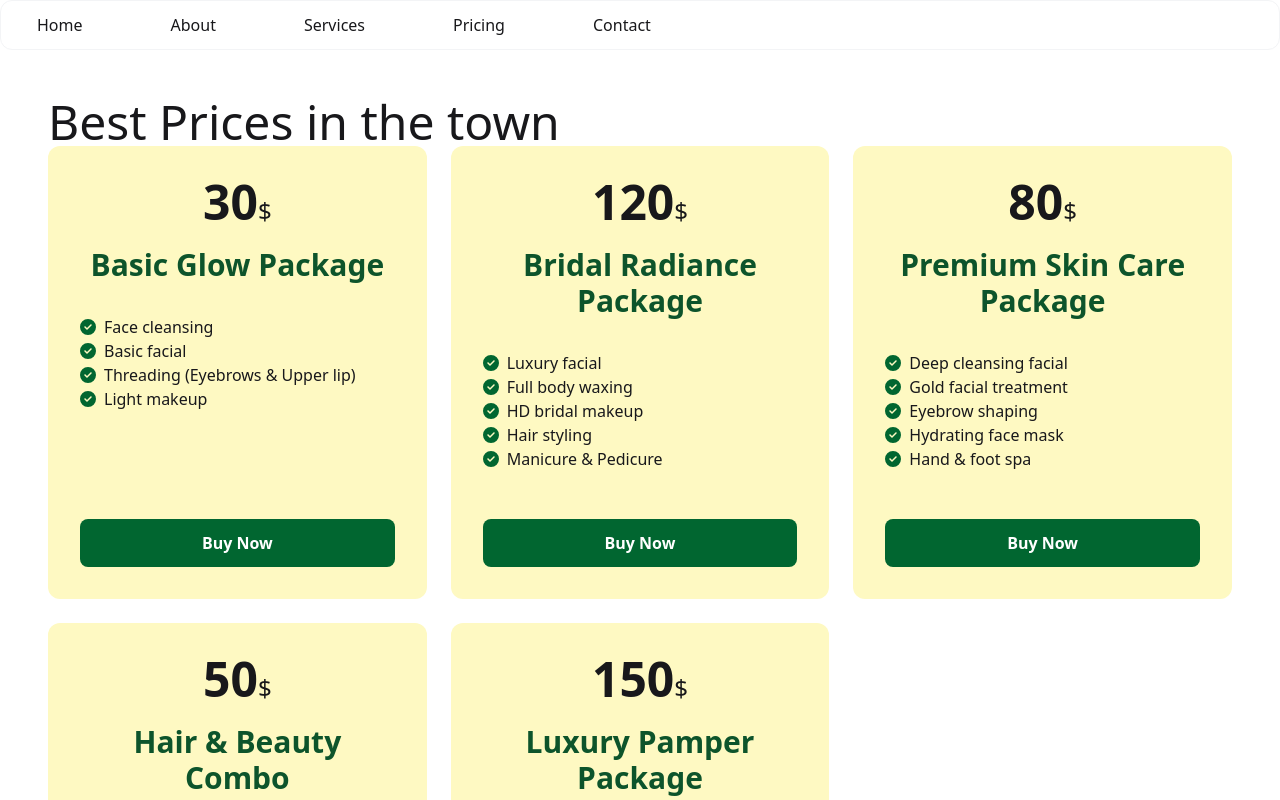
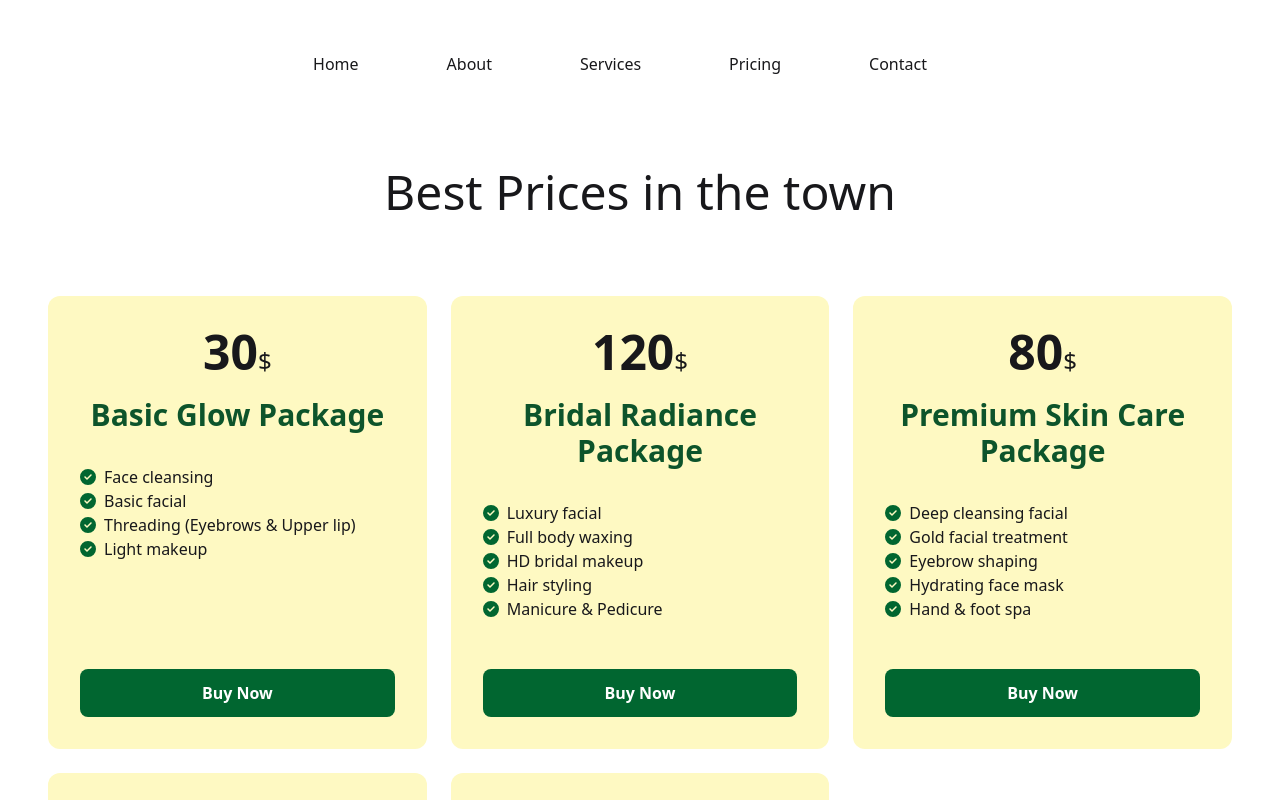
Before and after one commit to tasninanika/Cost-Plans, a React (Vite) app: page / in a window 1280 px wide. Shown: the top 800 px of the page. Built offline with nearby package versions, Linux system fonts and the light colour scheme.

Commit message:
updated linechart.jsx

```diff
--- a/src/Components/Navbar2/Navbar2.jsx
+++ b/src/Components/Navbar2/Navbar2.jsx
@@ -15,7 +15,7 @@ const Navbar2 = () => {
   ];
 
   return (
-    <nav>
+    <nav className="md:flex md:justify-center mt-10 mb-20">
       <div className="md:hidden" onClick={() => setOpen(!open)}>
         {open === true ? (
           <IoMdClose className="text-3xl" />
@@ -26,7 +26,7 @@ const Navbar2 = () => {
       <ul
         className={`md:flex duration-1000 absolute md:static bg-white
         ${open ? "top-16" : "-top-60"}
-        border-gray-100 border md:shadow-none shadow-xl rounded-xl p-3`}
+        border-gray-100 border md:border-none md:shadow-none shadow-xl rounded-xl p-3`}
       >
         {routes.map((route) => (
           <Link key={route.id} route={route}></Link>
--- a/src/Components/PriceOptions/PriceOptions.jsx
+++ b/src/Components/PriceOptions/PriceOptions.jsx
@@ -65,7 +65,7 @@ const PriceOptions = () => {
 
   return (
     <div className="m-12">
-      <h2 className="text-5xl">Best Prices in the town</h2>
+      <h2 className="text-5xl text-center mb-20">Best Prices in the town</h2>
       <div className="grid md:grid-cols-3 gap-6">
         {priceOptions.map((option) => (
           <PriceOption key={option.id} option={option}></PriceOption>
```
